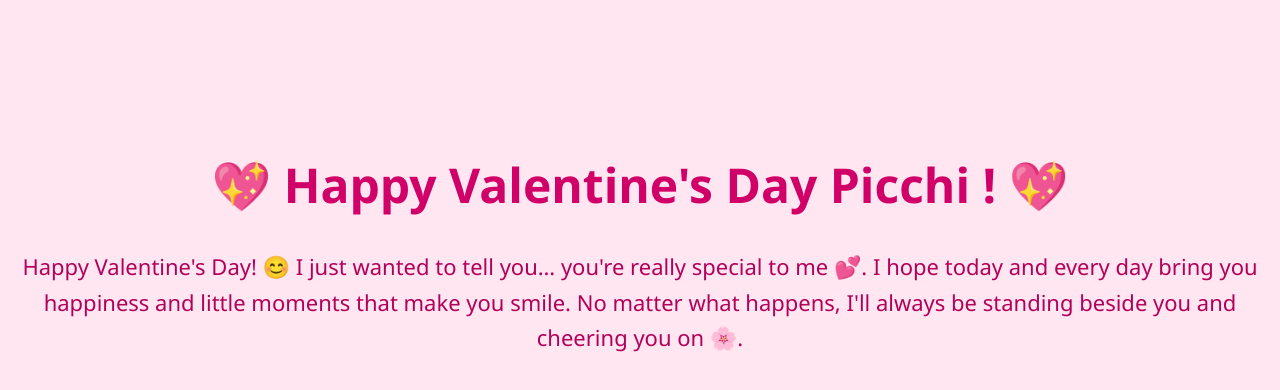
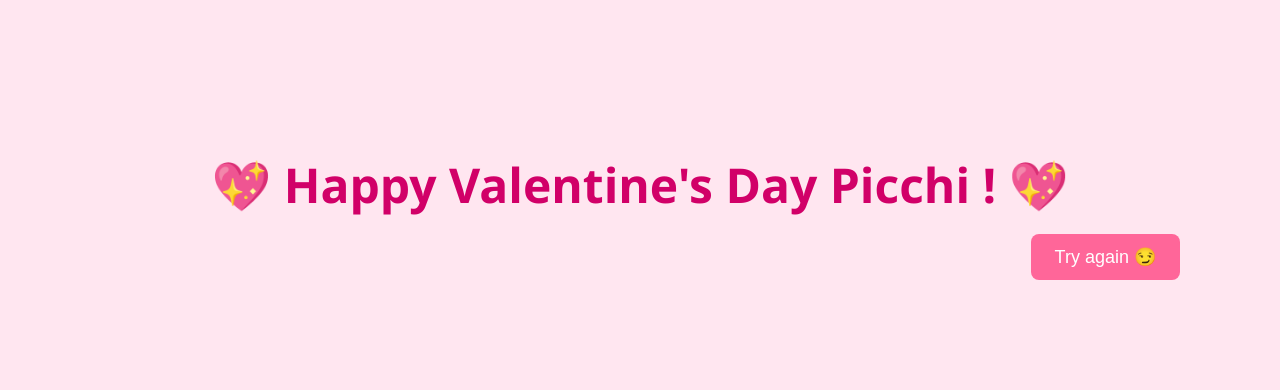
Before and after one commit to anisulislamullash/vd2, a plain HTML site: page index.html in a window 1280 px wide. Both pictures are taken after a click on the button "Click Click Click". Drawn offline with Linux system fonts and the light colour scheme.

Commit message:
Update index.html

```diff
--- a/index.html
+++ b/index.html
@@ -10,15 +10,19 @@
             font-family: 'Segoe UI', sans-serif;
             margin: 0;
             padding: 0;
+            overflow-x: hidden;
         }
         .container {
             text-align: center;
             margin-top: 100px;
             padding: 20px;
+            position: relative;
+            min-height: 400px;
         }
         h1 {
             color: #d10068;
             font-size: 48px;
+            margin-bottom: 50px;
         }
         button {
             background-color: #ff6699;
@@ -28,16 +32,27 @@
             font-size: 18px;
             border-radius: 8px;
             cursor: pointer;
-            transition: 0.3s;
+            transition: all 0.3s ease;
+            position: absolute;
+            left: 50%;
+            transform: translateX(-50%);
         }
         button:hover {
             background-color: #ff3366;
+        }
+        button.moving {
+            transition: all 0.5s ease;
         }
         #secretMessage {
             margin-top: 30px;
             font-size: 22px;
             color: #b30059;
             line-height: 1.6;
+            animation: fadeIn 1s ease;
+        }
+        @keyframes fadeIn {
+            from { opacity: 0; transform: translateY(20px); }
+            to { opacity: 1; transform: translateY(0); }
         }
     </style>
 </head>
@@ -56,10 +71,51 @@
     <script>
         const btn = document.getElementById('messageButton');
         const msg = document.getElementById('secretMessage');
-        btn.addEventListener('click', () => {
-            msg.style.display = 'block';
-            btn.style.display = 'none';
+        let clickAttempts = 0;
+
+        btn.addEventListener('mouseover', function() {
+            if (clickAttempts < 2) {
+                moveButton();
+            }
         });
+
+        btn.addEventListener('click', function() {
+            if (clickAttempts >= 2) {
+                msg.style.display = 'block';
+                btn.style.display = 'none';
+            }
+        });
+
+        function moveButton() {
+            clickAttempts++;
+            btn.classList.add('moving');
+
+            // Get random position
+            const container = document.querySelector('.container');
+            const maxX = container.offsetWidth - btn.offsetWidth - 40;
+            const maxY = 300;
+
+            const randomX = Math.random() * maxX;
+            const randomY = Math.random() * maxY;
+
+            btn.style.left = randomX + 'px';
+            btn.style.top = randomY + 'px';
+            btn.style.transform = 'none';
+
+            // Change button text based on attempts
+            if (clickAttempts === 1) {
+                btn.textContent = 'Try again 😏';
+            } else if (clickAttempts === 2) {
+                btn.textContent = 'Try hardly 😆';
+                setTimeout(() => {
+                    btn.style.left = '50%';
+                    btn.style.top = '0';
+                    btn.style.transform = 'translateX(-50%)';
+                    btn.textContent = 'Ok last time you can click it now 💕';
+                    btn.classList.remove('moving');
+                }, 800);
+            }
+        }
     </script>
 </body>
 </html>
```
